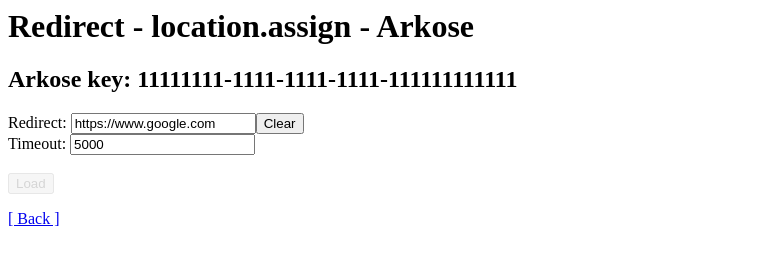
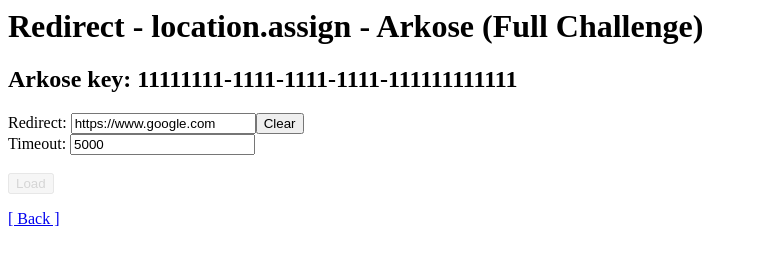
Before and after one commit to playground-project/playground-project.github.io, a plain HTML site: page arkose.html in a window 1280 px wide. Shown: the whole page, without its empty margins (0-757 px from the left). Drawn offline with nearby package versions, Linux system fonts and the light colour scheme.

Commit message:
Update arkose page.

```diff
--- a/arkose.html
+++ b/arkose.html
@@ -35,7 +35,7 @@
 
       <body>
 
-        <h1>Redirect - location.assign - Arkose</h1>
+        <h1>Redirect - location.assign - Arkose (Full Challenge)</h1>
 
         <h2>Arkose key: 11111111-1111-1111-1111-111111111111</h2>
 
```
Also changed, not shown: index.html (+1 -1 lines).
